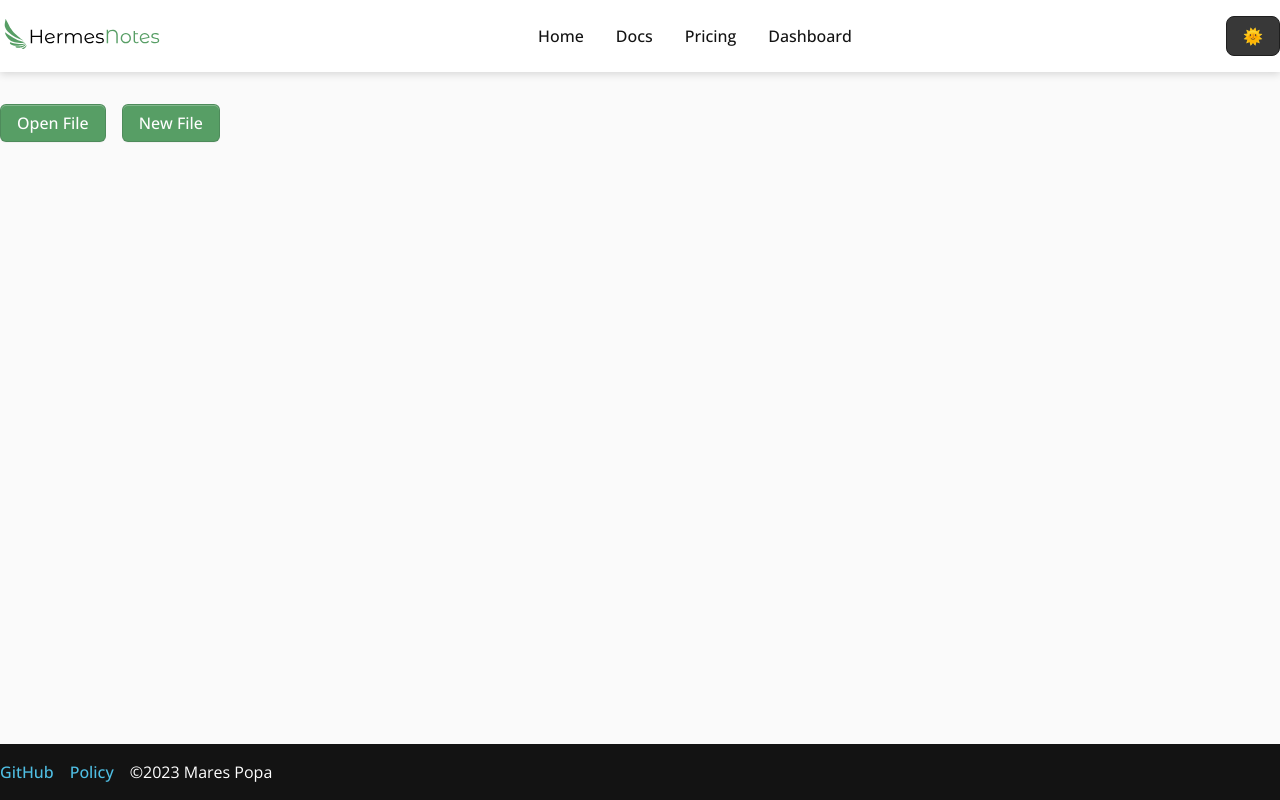
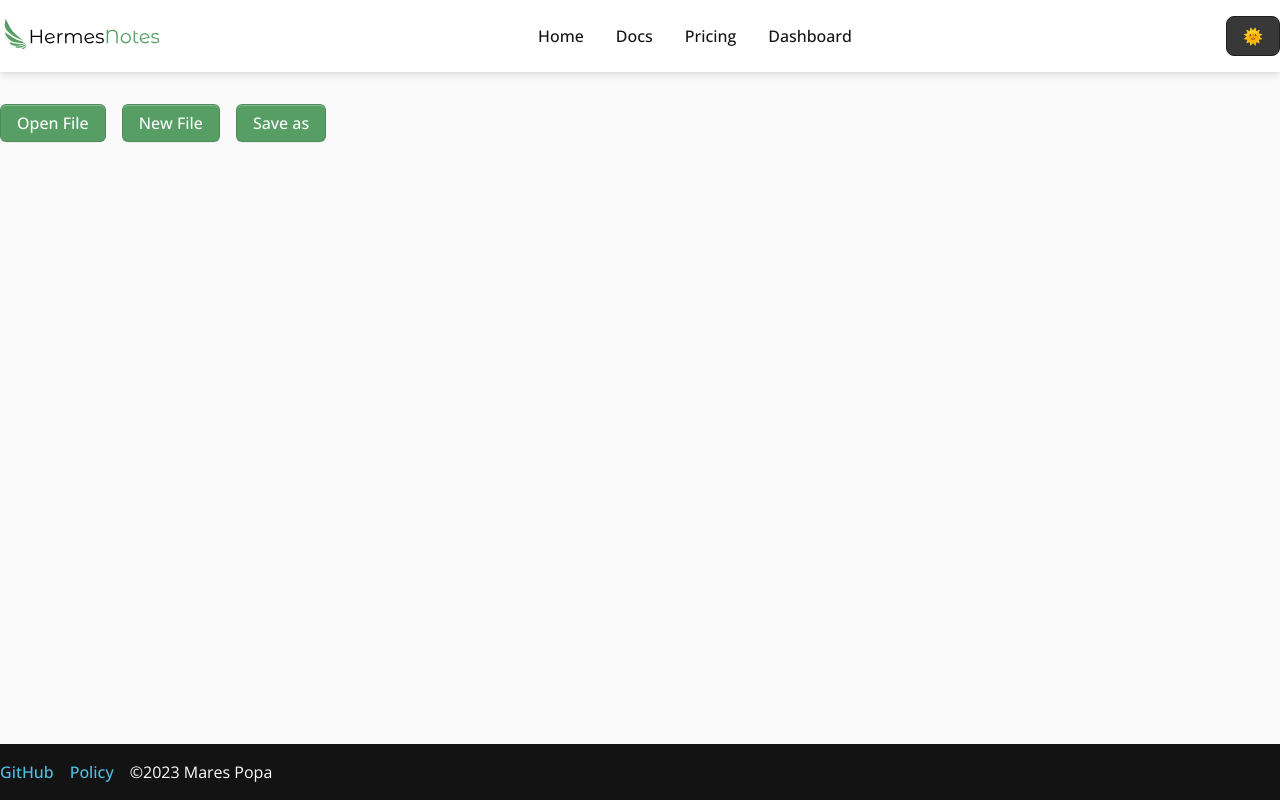
Before and after one commit to marespopa/hermesnote, a Next.js app in the folder client/: page /dashboard in a window 1280 px wide. Built offline with nearby package versions, Linux system fonts and the light colour scheme.

Commit message:
feat: show info about unsaved changes - always show 'Save As' - show info message when there are unsaved changes

```diff
--- a/client/components/dashboard/DashboardActions.tsx
+++ b/client/components/dashboard/DashboardActions.tsx
@@ -19,7 +19,9 @@ const DashboardActions = ({
   const fileSelectorLabel = "Open File";
 
   return (
+    <>
       <div className="dashboard__actions">
+        <div className="controls">
           <Button
             variant="primary"
             label={fileSelectorLabel}
@@ -31,14 +33,17 @@ const DashboardActions = ({
             handleClick={handleCreateFile}
           />
 
-      {hasUnsavedChanges && (
           <Button
             variant="primary"
             handleClick={() => handleExportToMD(fileNameEdited || "File.md")}
             label={"Save as"}
           />
+        </div>
+        {hasUnsavedChanges && (
+          <span className="small">You have unsaved changes.</span>
         )}
       </div>
+    </>
   );
 };
 
--- a/client/styles/components/_dashboard.scss
+++ b/client/styles/components/_dashboard.scss
@@ -9,7 +9,15 @@
 }
 
 .dashboard__actions {
+  align-items: center;
   margin-block: var(--margin-md);
+  display: flex;
+  justify-content: space-between;
+
+  &__controls {
+    display: flex;
+    gap: 32px;
+  }
 }
 
 .dashboard__file-controls {
```
Lines whose indentation alone changed are shown as unchanged.
